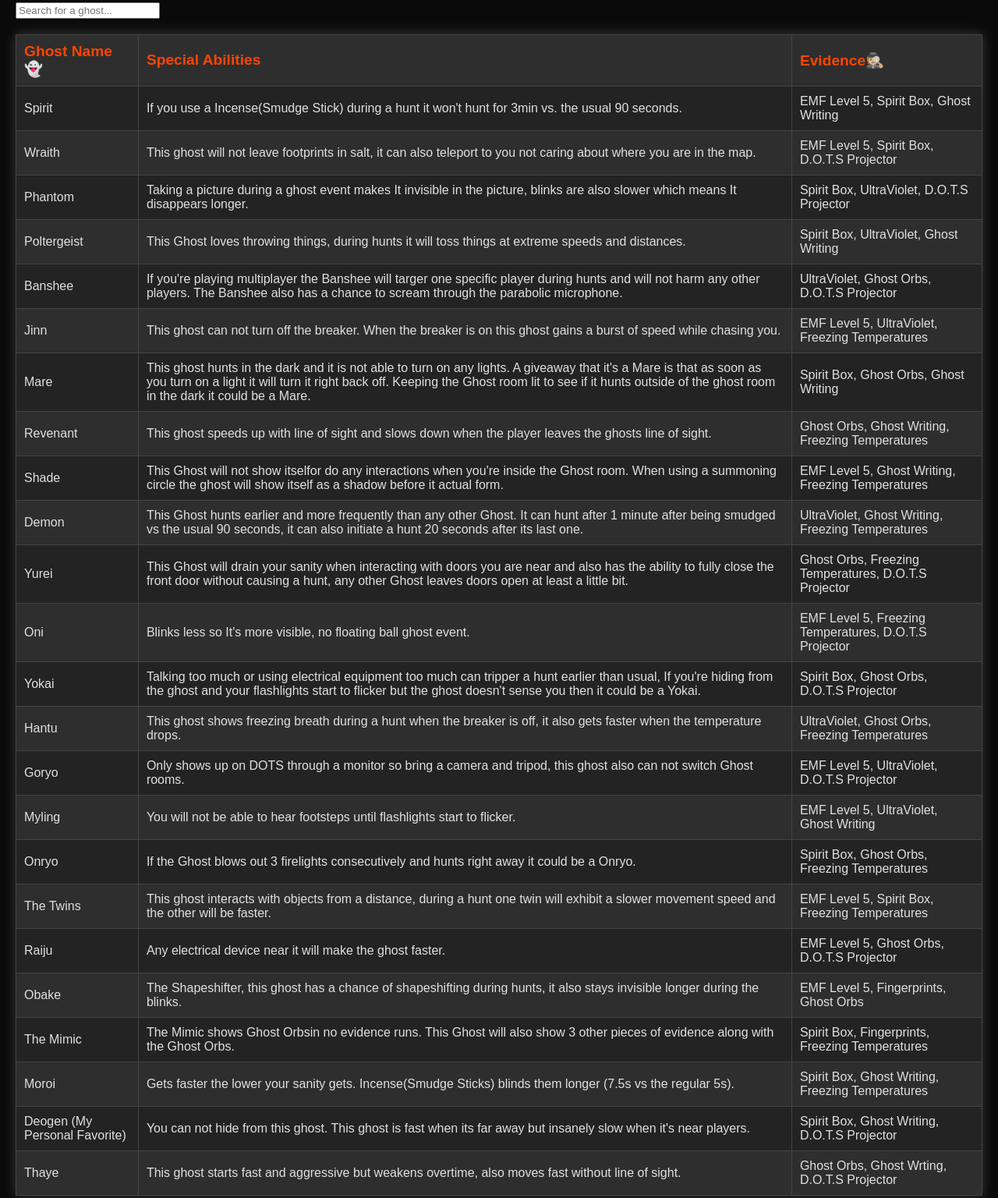
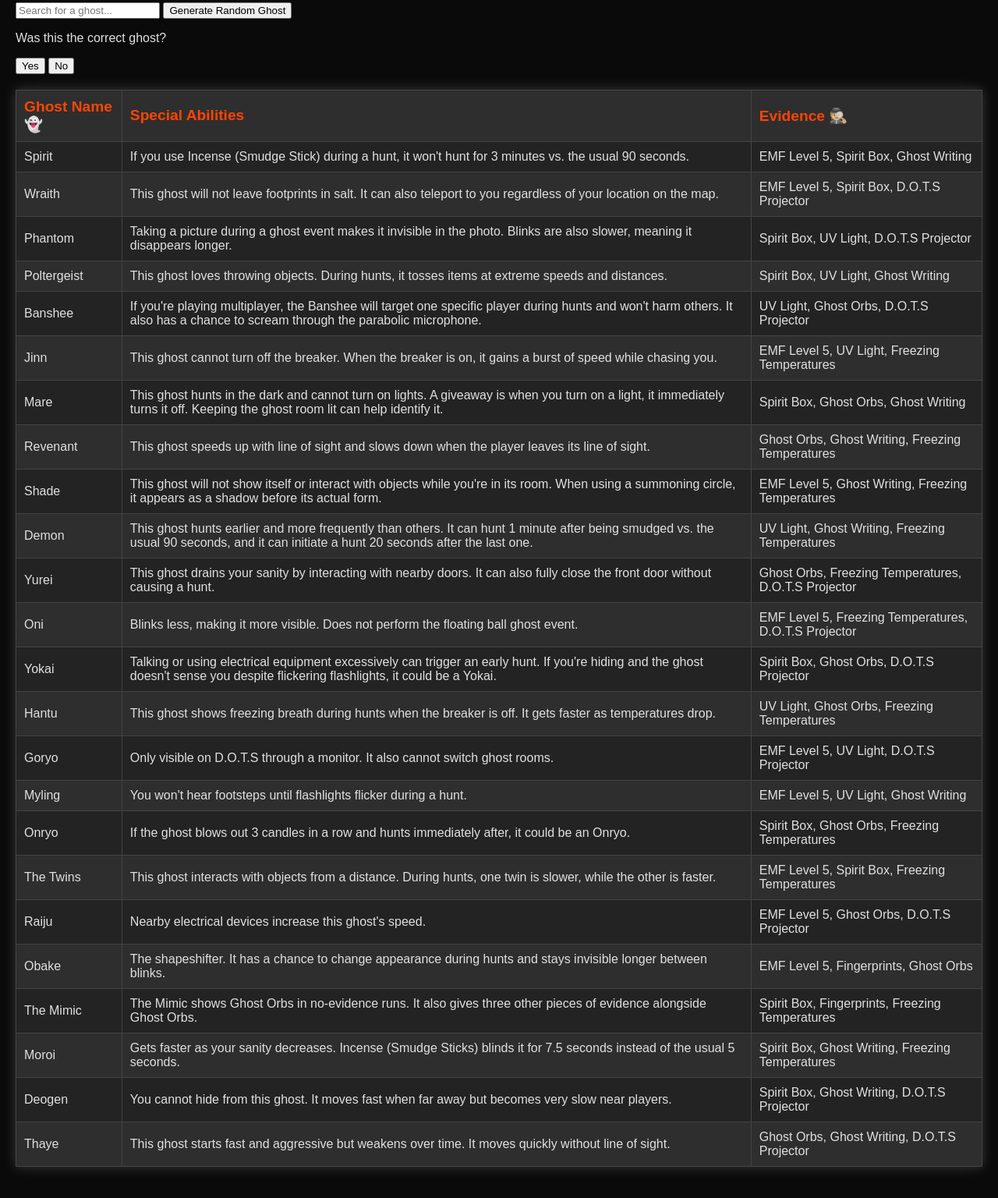
Before and after one commit to JoeyVedder/PhasmoCheatSheet, a plain HTML site: page index.html in a window 1280 px wide. Shown: the part 96-1632 px from the top of the page at 78% size. Drawn offline with Linux system fonts and the light colour scheme.

Commit message:
made a random ghost generator

```diff
--- a/index.html
+++ b/index.html
@@ -9,134 +9,141 @@
 <body>
     <h1>Phasmophobia Ghost Cheat Sheet</h1>
     <input type="text" id="searchBar" placeholder="Search for a ghost...">
+    <button id="generateGhost">Generate Random Ghost</button>
+    <div id="randomGhostContainer"></div>
+    <div id="responseSection" style="display: none;"></div>
+        <p>Was this the correct ghost?</p>
+        <button id="yesButton">Yes</button>
+        <button id="noButton">No</button>
+    </div>
     <table>
         <thead>
             <tr>
-                <th>Ghost Name👻</th>
+                <th>Ghost Name 👻</th>
                 <th>Special Abilities</th>
-                <th>Evidence🕵🏼</th>
+                <th>Evidence 🕵🏼</th>
             </tr>
         </thead>
         <tbody>
             <tr>
                 <td>Spirit</td>
-                <td>If you use a Incense(Smudge Stick) during a hunt it won't hunt for 3min vs. the usual 90 seconds.</td>
-                <td>EMF Level 5, Spirit Box, Ghost Writing
+                <td>If you use Incense (Smudge Stick) during a hunt, it won't hunt for 3 minutes vs. the usual 90 seconds.</td>
+                <td>EMF Level 5, Spirit Box, Ghost Writing</td>
             </tr>
             <tr>
                 <td>Wraith</td>
-                <td>This ghost will not leave footprints in salt, it can also teleport to you not caring about where you are in the map.</td>
-                <td>EMF Level 5, Spirit Box, D.O.T.S Projector
+                <td>This ghost will not leave footprints in salt. It can also teleport to you regardless of your location on the map.</td>
+                <td>EMF Level 5, Spirit Box, D.O.T.S Projector</td>
             </tr>
             <tr>
                 <td>Phantom</td>
-                <td>Taking a picture during a ghost event makes It invisible in the picture, blinks are also slower which means It disappears longer.</td>
-                <td>Spirit Box, UltraViolet, D.O.T.S Projector</td>
+                <td>Taking a picture during a ghost event makes it invisible in the photo. Blinks are also slower, meaning it disappears longer.</td>
+                <td>Spirit Box, UV Light, D.O.T.S Projector</td>
             </tr>
             <tr>
                 <td>Poltergeist</td>
-                <td>This Ghost loves throwing things, during hunts it will toss things at extreme speeds and distances.</td>
-                <td>Spirit Box, UltraViolet, Ghost Writing</td>
+                <td>This ghost loves throwing objects. During hunts, it tosses items at extreme speeds and distances.</td>
+                <td>Spirit Box, UV Light, Ghost Writing</td>
             </tr>
             <tr>
                 <td>Banshee</td>
-                <td>If you're playing multiplayer the Banshee will targer one specific player during hunts and will not harm any other players. The Banshee also has a chance to scream through the parabolic microphone.</td>
-                <td>UltraViolet, Ghost Orbs, D.O.T.S Projector</td>
+                <td>If you're playing multiplayer, the Banshee will target one specific player during hunts and won't harm others. It also has a chance to scream through the parabolic microphone.</td>
+                <td>UV Light, Ghost Orbs, D.O.T.S Projector</td>
             </tr>
             <tr>
                 <td>Jinn</td>
-                <td>This ghost can not turn off the breaker. When the breaker is on this ghost gains a burst of speed while chasing you.</td>
-                <td>EMF Level 5, UltraViolet, Freezing Temperatures</td>
+                <td>This ghost cannot turn off the breaker. When the breaker is on, it gains a burst of speed while chasing you.</td>
+                <td>EMF Level 5, UV Light, Freezing Temperatures</td>
             </tr>
             <tr>
                 <td>Mare</td>
-                <td>This ghost hunts in the dark and it is not able to turn on any lights. A giveaway that it's a Mare is that as soon as you turn on a light it will turn it right back off. Keeping the Ghost room lit to see if it hunts outside of the ghost room in the dark it could be a Mare.</td>
+                <td>This ghost hunts in the dark and cannot turn on lights. A giveaway is when you turn on a light, it immediately turns it off. Keeping the ghost room lit can help identify it.</td>
                 <td>Spirit Box, Ghost Orbs, Ghost Writing</td>
             </tr>
             <tr>
                 <td>Revenant</td>
-                <td>This ghost speeds up with line of sight and slows down when the player leaves the ghosts line of sight.</td>
+                <td>This ghost speeds up with line of sight and slows down when the player leaves its line of sight.</td>
                 <td>Ghost Orbs, Ghost Writing, Freezing Temperatures</td>
             </tr>
             <tr>
                 <td>Shade</td>
-                <td>This Ghost will not show itselfor do any interactions when you're inside the Ghost room. When using a summoning circle the ghost will show itself as a shadow before it actual form.
+                <td>This ghost will not show itself or interact with objects while you're in its room. When using a summoning circle, it appears as a shadow before its actual form.</td>
                 <td>EMF Level 5, Ghost Writing, Freezing Temperatures</td>
             </tr>
             <tr>
                 <td>Demon</td>
-                <td>This Ghost hunts earlier and more frequently than any other Ghost. It can hunt after 1 minute after being smudged vs the usual 90 seconds, it can also initiate a hunt 20 seconds after its last one.</td>
-                <td>UltraViolet, Ghost Writing, Freezing Temperatures</td>
+                <td>This ghost hunts earlier and more frequently than others. It can hunt 1 minute after being smudged vs. the usual 90 seconds, and it can initiate a hunt 20 seconds after the last one.</td>
+                <td>UV Light, Ghost Writing, Freezing Temperatures</td>
             </tr>
             <tr>
                 <td>Yurei</td>
-                <td>This Ghost will drain your sanity when interacting with doors you are near and also has the ability to fully close the front door without causing a hunt, any other Ghost leaves doors open at least a little bit.
+                <td>This ghost drains your sanity by interacting with nearby doors. It can also fully close the front door without causing a hunt.</td>
                 <td>Ghost Orbs, Freezing Temperatures, D.O.T.S Projector</td>
             </tr>
             <tr>
                 <td>Oni</td>
-                <td>Blinks less so It's more visible, no floating ball ghost event.</td>
+                <td>Blinks less, making it more visible. Does not perform the floating ball ghost event.</td>
                 <td>EMF Level 5, Freezing Temperatures, D.O.T.S Projector</td>
             </tr>
             <tr>
                 <td>Yokai</td>
-                <td>Talking too much or using electrical equipment too much can tripper a hunt earlier than usual, If you're hiding from the ghost and your flashlights start to flicker but the ghost doesn't sense you then it could be a Yokai.</td>
+                <td>Talking or using electrical equipment excessively can trigger an early hunt. If you're hiding and the ghost doesn't sense you despite flickering flashlights, it could be a Yokai.</td>
                 <td>Spirit Box, Ghost Orbs, D.O.T.S Projector</td>
             </tr>
             <tr>
                 <td>Hantu</td>
-                <td>This ghost shows freezing breath during a hunt when the breaker is off, it also gets faster when the temperature drops.</td>
-                <td>UltraViolet, Ghost Orbs, Freezing Temperatures</td>
+                <td>This ghost shows freezing breath during hunts when the breaker is off. It gets faster as temperatures drop.</td>
+                <td>UV Light, Ghost Orbs, Freezing Temperatures</td>
             </tr>
             <tr>
                 <td>Goryo</td>
-                <td>Only shows up on DOTS through a monitor so bring a camera and tripod, this ghost also can not switch Ghost rooms.</td>
-                <td>EMF Level 5, UltraViolet, D.O.T.S Projector</td>
+                <td>Only visible on D.O.T.S through a monitor. It also cannot switch ghost rooms.</td>
+                <td>EMF Level 5, UV Light, D.O.T.S Projector</td>
             </tr>
             <tr>
                 <td>Myling</td>
-                <td>You will not be able to hear footsteps until flashlights start to flicker.</td>
-                <td>EMF Level 5, UltraViolet, Ghost Writing</td>
+                <td>You won't hear footsteps until flashlights flicker during a hunt.</td>
+                <td>EMF Level 5, UV Light, Ghost Writing</td>
             </tr>
             <tr>
                 <td>Onryo</td>
-                <td>If the Ghost blows out 3 firelights consecutively and hunts right away it could be a Onryo.
+                <td>If the ghost blows out 3 candles in a row and hunts immediately after, it could be an Onryo.</td>
                 <td>Spirit Box, Ghost Orbs, Freezing Temperatures</td>
             </tr>
             <tr>
                 <td>The Twins</td>
-                <td>This ghost interacts with objects from a distance, during a hunt one twin will exhibit a slower movement speed and the other will be faster.</td>
+                <td>This ghost interacts with objects from a distance. During hunts, one twin is slower, while the other is faster.</td>
                 <td>EMF Level 5, Spirit Box, Freezing Temperatures</td>
             </tr>
             <tr>
                 <td>Raiju</td>
-                <td>Any electrical device near it will make the ghost faster.</td>
+                <td>Nearby electrical devices increase this ghost's speed.</td>
                 <td>EMF Level 5, Ghost Orbs, D.O.T.S Projector</td>
             </tr>
             <tr>
                 <td>Obake</td>
-                <td>The Shapeshifter, this ghost has a chance of shapeshifting during hunts, it also stays invisible longer during the blinks.</td>
+                <td>The shapeshifter. It has a chance to change appearance during hunts and stays invisible longer between blinks.</td>
                 <td>EMF Level 5, Fingerprints, Ghost Orbs</td>
             </tr>
             <tr>
                 <td>The Mimic</td>
-                <td>The Mimic shows Ghost Orbsin no evidence runs. This Ghost will also show 3 other pieces of evidence along with the Ghost Orbs.
+                <td>The Mimic shows Ghost Orbs in no-evidence runs. It also gives three other pieces of evidence alongside Ghost Orbs.</td>
                 <td>Spirit Box, Fingerprints, Freezing Temperatures</td>
             </tr>
             <tr>
                 <td>Moroi</td>
-                <td>Gets faster the lower your sanity gets. Incense(Smudge Sticks) blinds them longer (7.5s vs the regular 5s).</td>
+                <td>Gets faster as your sanity decreases. Incense (Smudge Sticks) blinds it for 7.5 seconds instead of the usual 5 seconds.</td>
                 <td>Spirit Box, Ghost Writing, Freezing Temperatures</td>
             </tr>
             <tr>
-                <td>Deogen (My Personal Favorite)</td>
-                <td>You can not hide from this ghost. This ghost is fast when its far away but insanely slow when it's near players.</td>
+                <td>Deogen</td>
+                <td>You cannot hide from this ghost. It moves fast when far away but becomes very slow near players.</td>
                 <td>Spirit Box, Ghost Writing, D.O.T.S Projector</td>
             </tr>
             <tr>
                 <td>Thaye</td>
-                <td>This ghost starts fast and aggressive but weakens overtime, also moves fast without line of sight.</td>
-                <td>Ghost Orbs, Ghost Wrting, D.O.T.S Projector</td>
+                <td>This ghost starts fast and aggressive but weakens over time. It moves quickly without line of sight.</td>
+                <td>Ghost Orbs, Ghost Writing, D.O.T.S Projector</td>
             </tr>
         </tbody>
     </table>
--- a/style.css
+++ b/style.css
@@ -1,14 +1,14 @@
 body {
-    background-color: #0a0a0a; /* Dark background for a spooky look */
-    color: #e0e0e0; /* Light text for contrast */
-    font-family: 'Creepster', Arial, sans-serif; /* Creepy font for titles */
+    background-color: #0a0a0a;
+    color: #e0e0e0;
+    font-family: 'Creepster', Arial, sans-serif;
     margin: 20px;
 }
 
 h1 {
     text-align: center;
-    color: #ff6347; /* Blood-red color for the heading */
-    text-shadow: 2px 2px 5px #000000; /* Eerie shadow effect */
+    color: #ff6347;
+    text-shadow: 2px 2px 5px #000000;
     font-size: 2.5rem;
 }
 
@@ -16,39 +16,39 @@ table {
     width: 100%;
     border-collapse: collapse;
     margin-top: 20px;
-    box-shadow: 0 0 15px rgba(255, 255, 255, 0.2); /* Ghostly glow */
+    box-shadow: 0 0 15px rgba(255, 255, 255, 0.2);
 }
 
 th, td {
-    border: 1px solid #444; /* Subtle borders for structure */
+    border: 1px solid #444;
     padding: 10px;
     text-align: left;
-    background-color: rgba(255, 255, 255, 0.1); /* Translucent cells */
+    background-color: rgba(255, 255, 255, 0.1);
 }
 
 th {
-    background-color: #2e2e2e; /* Darker header background */
-    color: #ff4500; /* Orange text for headers */
+    background-color: #2e2e2e;
+    color: #ff4500;
     font-size: 1.2rem;
 }
 
 tr:nth-child(even) {
-    background-color: rgba(255, 255, 255, 0.05); /* Slightly different shade for zebra effect */
+    background-color: rgba(255, 255, 255, 0.05);
 }
 
 tr:hover {
-    background-color: rgba(255, 255, 255, 0.2); /* Highlight row on hover */
+    background-color: rgba(255, 255, 255, 0.2);
     cursor: pointer;
 }
 
 ul {
     margin: 0;
     padding-left: 20px;
-    list-style: square; /* Bullet style for lists */
+    list-style: square;
 }
 
 a {
-    color: #ff4500; /* Matches the theme */
+    color: #ff4500;
     text-decoration: none;
 }
 
@@ -85,4 +85,6 @@ td:hover::after {
 }
 
 
+
+
 @import url('https://fonts.googleapis.com/css2?family=Creepster&display=swap');
```
Also changed, not shown: script.js (+35 -0 lines).
